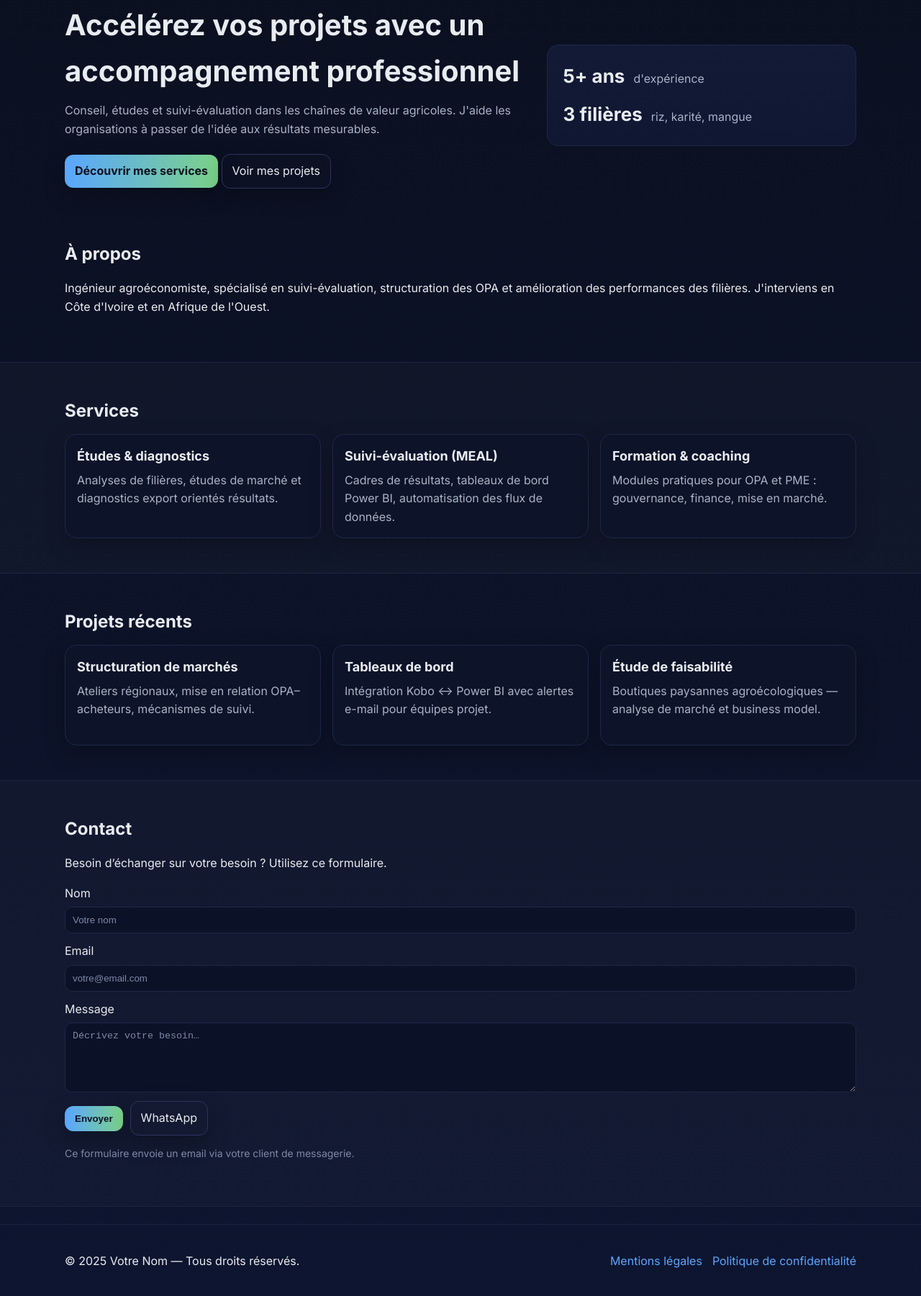
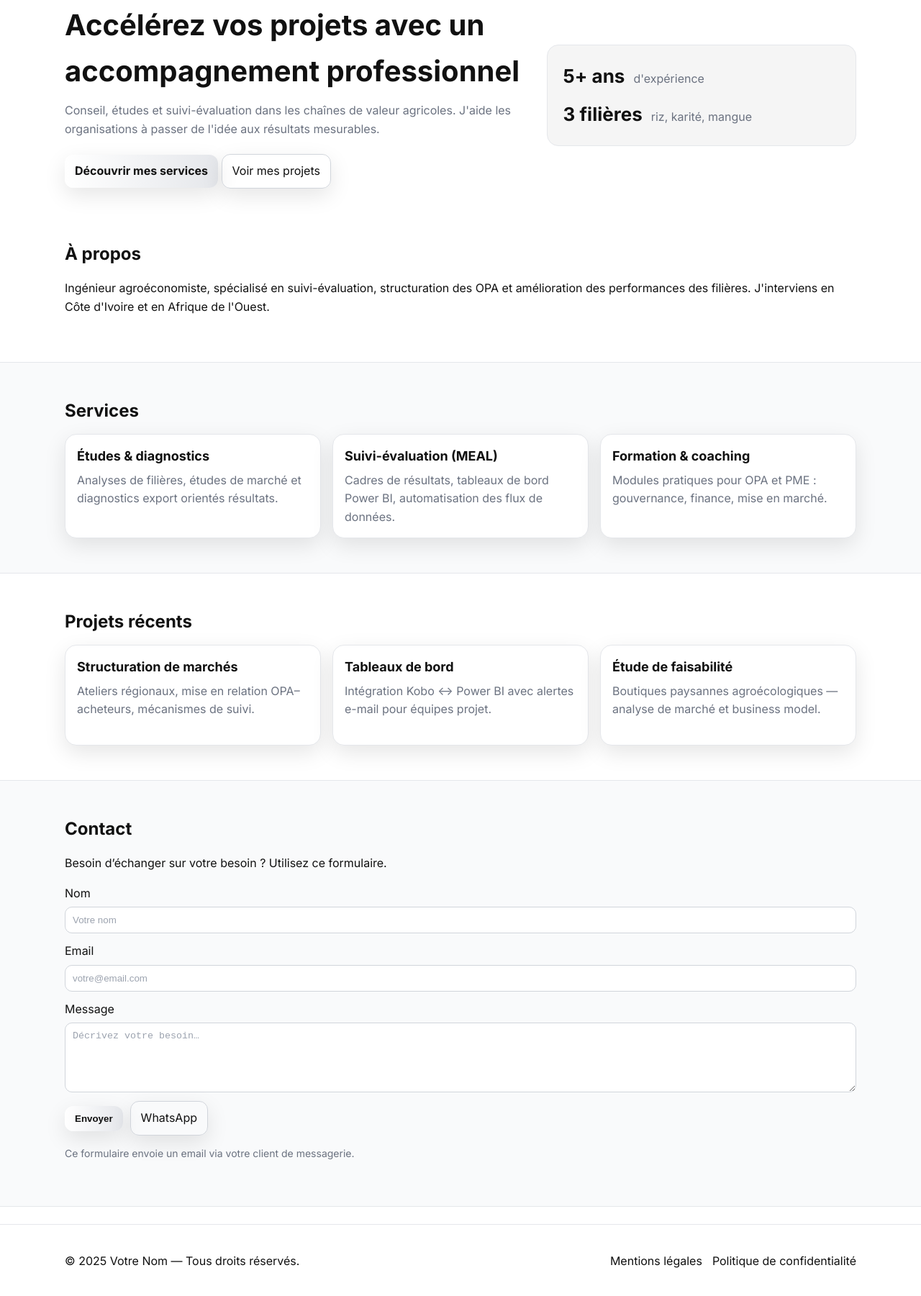
Before and after one commit to baboush20/Site-Expertise, a plain HTML site: page index.html in a window 1280 px wide. Shown: the part 125-1926 px from the top of the page at 72% size. Drawn offline with Linux system fonts and the light colour scheme.

Commit message:
style: switch site palette to white

```diff
--- a/styles.css
+++ b/styles.css
@@ -1,56 +1,56 @@
 :root{
-  --bg: #0b1020;
-  --panel: #111831;
-  --text: #e8ecf1;
-  --muted: #a9b3c6;
-  --brand: #5aa6ff;
-  --brand-2: #7bd389;
-  --shadow: 0 10px 30px rgba(0,0,0,.25);
+  --bg: #ffffff;
+  --panel: #f5f5f5;
+  --text: #111111;
+  --muted: #6b7280;
+  --brand: #ffffff;
+  --brand-2: #e5e7eb;
+  --shadow: 0 10px 30px rgba(0,0,0,.1);
 }
 *{box-sizing:border-box;}
 html,body{margin:0;padding:0;}
 body{
   font-family:'Inter',system-ui,-apple-system,Segoe UI,Roboto,Arial,sans-serif;
-  background:linear-gradient(180deg,#0b1020 0%, #0e1530 100%);
+  background:var(--bg);
   color:var(--text);
   line-height:1.6;
 }
-a{color:var(--brand);text-decoration:none}
+a{color:var(--text);text-decoration:none}
 a:hover{text-decoration:underline}
 .container{width:min(1100px,92%);margin:0 auto}
-.site-header{position:sticky;top:0;z-index:50;background:rgba(11,16,32,.8);backdrop-filter: blur(8px);border-bottom:1px solid #1d2442}
+.site-header{position:sticky;top:0;z-index:50;background:rgba(255,255,255,.9);backdrop-filter: blur(8px);border-bottom:1px solid #e5e7eb}
 .header-inner{display:flex;align-items:center;gap:16px;padding:14px 0}
 .brand{display:flex;align-items:center;gap:10px}
 .logo{width:28px;height:28px}
 .brand-name{font-weight:700;letter-spacing:.2px}
 .nav{margin-left:auto;display:none;gap:18px}
 .nav a{color:var(--text);opacity:.9}
-.btn{border:1px solid #2b355e;background:#1a2246;color:var(--text);padding:10px 14px;border-radius:12px;box-shadow:var(--shadow);cursor:pointer;display:inline-block}
-.btn.primary{background:linear-gradient(90deg,var(--brand),var(--brand-2));border:none;color:#0b1020;font-weight:700}
-.btn.ghost{background:transparent;border-color:#2b355e}
+.btn{border:1px solid #d1d5db;background:#ffffff;color:var(--text);padding:10px 14px;border-radius:12px;box-shadow:var(--shadow);cursor:pointer;display:inline-block}
+.btn.primary{background:linear-gradient(90deg,var(--brand),var(--brand-2));border:none;color:var(--text);font-weight:700}
+.btn.ghost{background:transparent;border-color:#d1d5db}
 @media(min-width:860px){.nav{display:flex}}
 .hero{padding:64px 0 24px}
 .hero-inner{display:grid;gap:24px;align-items:center;grid-template-columns:1fr}
 @media(min-width:1000px){.hero-inner{grid-template-columns:1.2fr .8fr}}
 .hero h1{font-size:clamp(28px,4vw,40px);margin:0 0 10px}
 .hero p{color:var(--muted);margin:0 0 22px}
-.hero-card{background:linear-gradient(180deg,#121a36 0%,#0f1732 100%);border:1px solid #1e2748;border-radius:16px;padding:22px;display:grid;gap:12px}
+.hero-card{background:var(--panel);border:1px solid #e5e7eb;border-radius:16px;padding:22px;display:grid;gap:12px}
 .kpi{display:flex;gap:12px;align-items:baseline}
 .kpi-value{font-size:26px;font-weight:700}
 .kpi-label{color:var(--muted)}
 .section{padding:48px 0}
-.section.alt{background:rgba(255,255,255,.02);border-top:1px solid #1d2442;border-bottom:1px solid #1d2442}
+.section.alt{background:#f9fafb;border-top:1px solid #e5e7eb;border-bottom:1px solid #e5e7eb}
 h2{font-size:24px;margin:0 0 10px}
 .grid.cards{display:grid;grid-template-columns:1fr;gap:16px;margin-top:12px}
 @media(min-width:800px){.grid.cards{grid-template-columns:repeat(3,1fr)}}
-.card{background:#0d1329;border:1px solid #1e2748;border-radius:16px;padding:16px;box-shadow:var(--shadow);min-height:140px}
+.card{background:#ffffff;border:1px solid #e5e7eb;border-radius:16px;padding:16px;box-shadow:var(--shadow);min-height:140px}
 .card h3{margin:0 0 6px;font-size:18px}
 .card p{margin:0;color:var(--muted)}
 .form-row{display:flex;flex-direction:column;gap:6px;margin-bottom:12px}
-input,textarea{background:#0b1228;border:1px solid #1e2748;border-radius:10px;padding:10px;color:var(--text)}
-input::placeholder,textarea::placeholder{color:#7d88a5}
+input,textarea{background:#ffffff;border:1px solid #d1d5db;border-radius:10px;padding:10px;color:var(--text)}
+input::placeholder,textarea::placeholder{color:#9ca3af}
 .form-actions{display:flex;gap:10px;align-items:center}
-.form-note{color:#7d88a5;font-size:14px}
-.site-footer{padding:22px 0;border-top:1px solid #1d2442;margin-top:24px}
+.form-note{color:#6b7280;font-size:14px}
+.site-footer{padding:22px 0;border-top:1px solid #e5e7eb;margin-top:24px}
 .footer-inner{display:flex;gap:10px;justify-content:space-between;align-items:center}
 .footer-links{display:flex;gap:14px}
```
